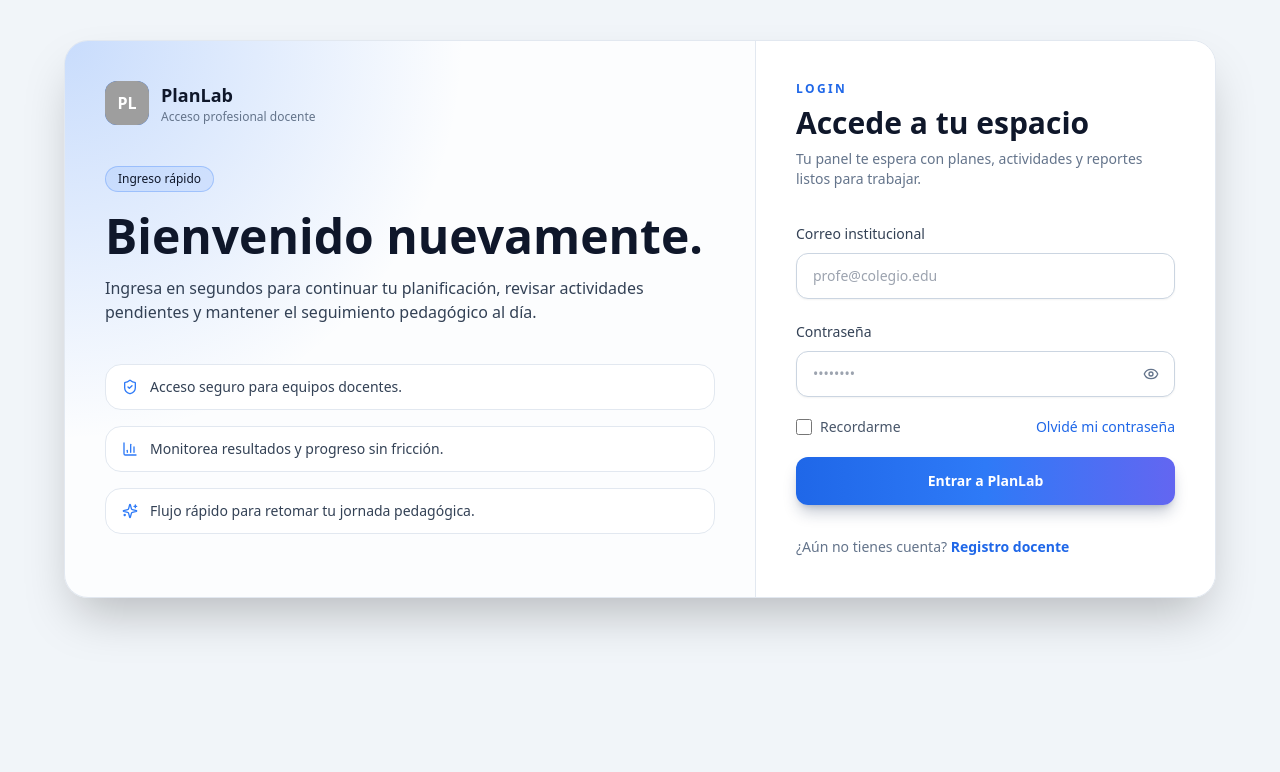
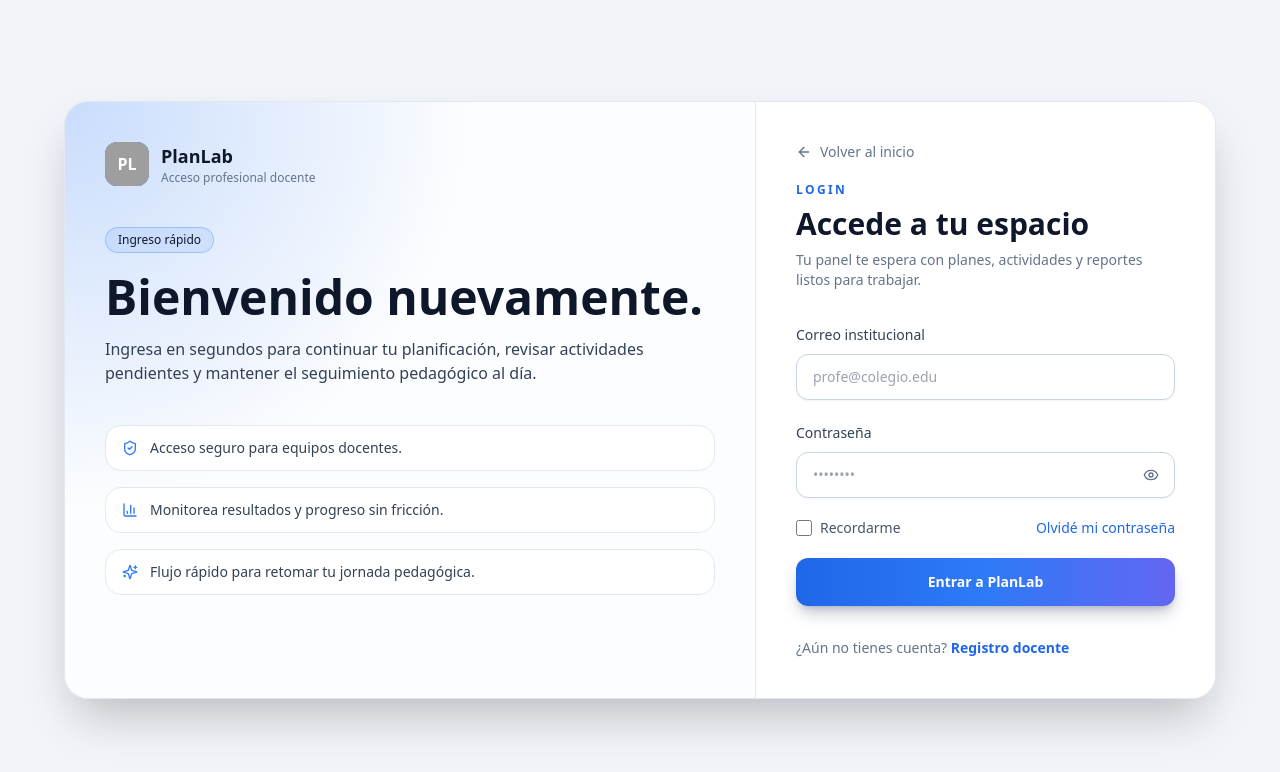
Before and after one commit to Fernandezb12/PlanLab, a Next.js app: page /auth/login in a window 1280 px wide. Shown: the top 772 px of the page. Built offline with nearby package versions, Linux system fonts and the light colour scheme; grey boxes are pictures that could not be loaded.

Commit message:
feat: refactor login page layout and add back navigation

```diff
--- a/src/app/auth/login/page.tsx
+++ b/src/app/auth/login/page.tsx
@@ -1,6 +1,6 @@
 import Image from "next/image";
 import Link from "next/link";
-import { BarChart3, ShieldCheck, Sparkles } from "lucide-react";
+import { ArrowLeft, BarChart3, ShieldCheck, Sparkles } from "lucide-react";
 
 import { LoginForm } from "@/features/auth/login-form";
 
@@ -13,7 +13,8 @@
 export default function LoginPage() {
   return (
     <main className="min-h-screen bg-slate-100 px-6 py-10 dark:bg-slate-950">
-      <div className="mx-auto grid max-w-6xl overflow-hidden rounded-3xl border border-slate-200 bg-white/80 shadow-2xl dark:border-slate-800 dark:bg-slate-900/60 lg:grid-cols-[1.2fr_0.8fr]">
+      <div className="mx-auto flex min-h-[calc(100vh-5rem)] max-w-6xl items-center">
+        <div className="grid w-full overflow-hidden rounded-3xl border border-slate-200 bg-white/80 shadow-2xl dark:border-slate-800 dark:bg-slate-900/60 lg:grid-cols-[1.2fr_0.8fr]">
           <section className="relative p-8 md:p-10">
             <div className="absolute inset-0 bg-[radial-gradient(circle_at_top_left,rgba(46,122,247,0.25),transparent_45%)]" />
             <div className="relative z-10">
@@ -44,6 +45,10 @@
           </section>
 
           <section className="border-t border-slate-200 bg-white p-8 md:p-10 lg:border-l lg:border-t-0 dark:border-slate-800 dark:bg-slate-900">
+            <Link href="/" className="mb-5 inline-flex items-center gap-2 text-sm font-medium text-slate-500 transition hover:text-brand-600">
+              <ArrowLeft className="h-4 w-4" />
+              Volver al inicio
+            </Link>
             <p className="text-xs font-semibold uppercase tracking-[0.2em] text-brand-600">Login</p>
             <h2 className="mt-2 text-3xl font-bold text-slate-900 dark:text-white">Accede a tu espacio</h2>
             <p className="mb-8 mt-2 text-sm text-slate-500">Tu panel te espera con planes, actividades y reportes listos para trabajar.</p>
@@ -58,6 +63,7 @@
             </p>
           </section>
         </div>
+      </div>
     </main>
   );
 }
```
Lines whose indentation alone changed are shown as unchanged.
